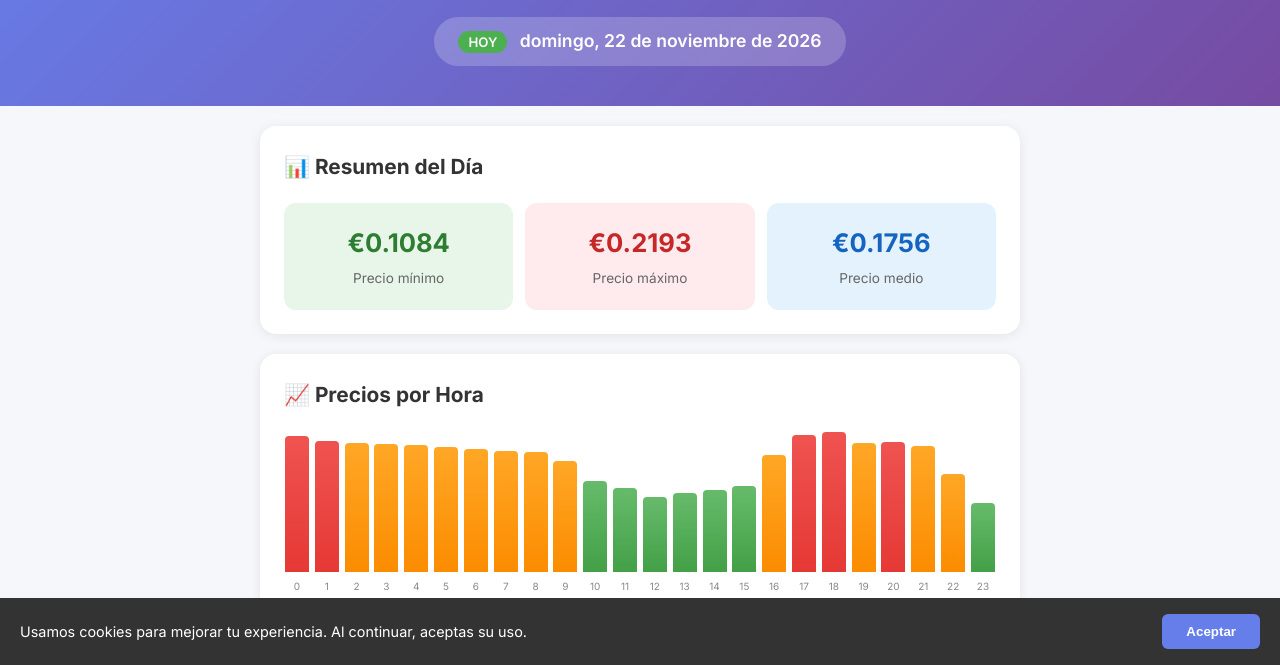
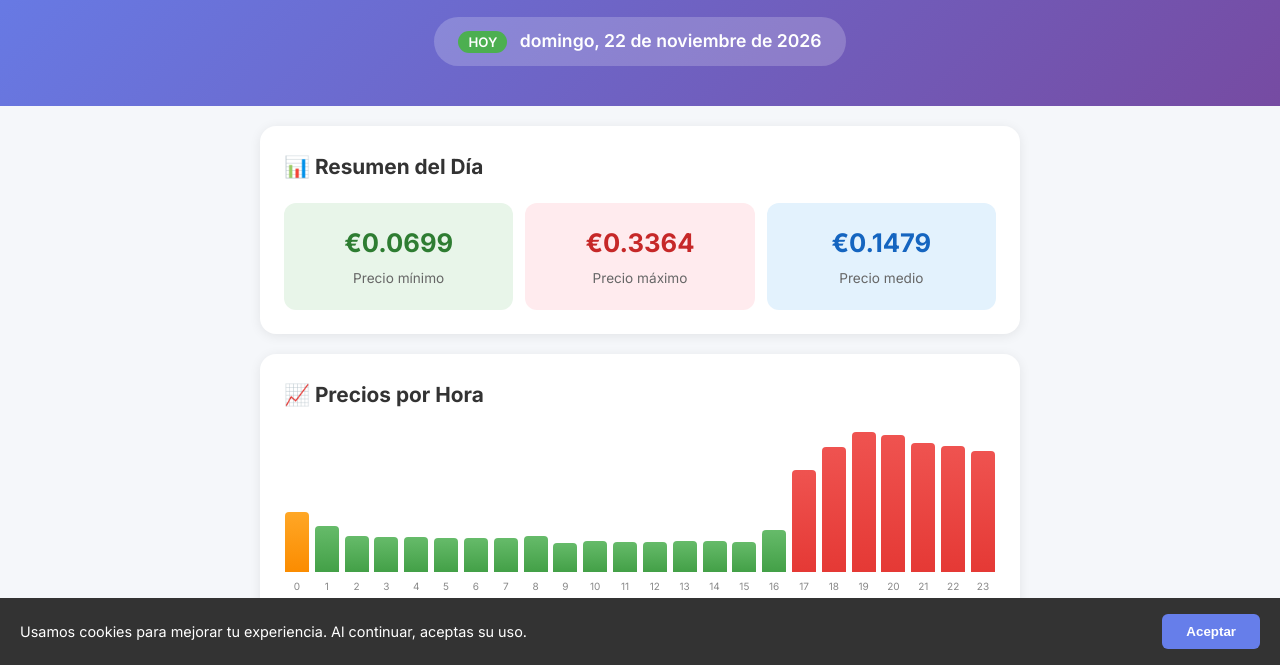
Before and after one commit to plc105226-byte/luzfacil, a plain HTML site: page index.html in a window 1280 px wide. Shown: the part 135-800 px from the top of the page. Drawn offline with Linux system fonts and the light colour scheme.

Commit message:
Update prices for 2026-11-21

```diff
--- a/index.html
+++ b/index.html
@@ -566,30 +566,30 @@
   <script>
     // PRICE DATA - Updated by update_prices.R
     const priceData = [
-      { hour: 0, price: 212.9 },
-      { hour: 1, price: 205.0 },
-      { hour: 2, price: 201.2 },
-      { hour: 3, price: 199.7 },
-      { hour: 4, price: 198.8 },
-      { hour: 5, price: 196.2 },
-      { hour: 6, price: 192.7 },
-      { hour: 7, price: 189.5 },
-      { hour: 8, price: 187.6 },
-      { hour: 9, price: 173.2 },
-      { hour: 10, price: 142.0 },
-      { hour: 11, price: 131.8 },
-      { hour: 12, price: 117.3 },
-      { hour: 13, price: 123.5 },
-      { hour: 14, price: 128.7 },
-      { hour: 15, price: 135.2 },
-      { hour: 16, price: 182.7 },
-      { hour: 17, price: 214.2 },
-      { hour: 18, price: 219.3 },
-      { hour: 19, price: 201.1 },
-      { hour: 20, price: 203.8 },
-      { hour: 21, price: 196.8 },
-      { hour: 22, price: 153.2 },
-      { hour: 23, price: 108.4 }
+      { hour: 0, price: 143.4 },
+      { hour: 1, price: 110.4 },
+      { hour: 2, price: 85.0 },
+      { hour: 3, price: 82.9 },
+      { hour: 4, price: 83.9 },
+      { hour: 5, price: 81.2 },
+      { hour: 6, price: 81.2 },
+      { hour: 7, price: 80.2 },
+      { hour: 8, price: 86.4 },
+      { hour: 9, price: 69.9 },
+      { hour: 10, price: 73.6 },
+      { hour: 11, price: 72.0 },
+      { hour: 12, price: 71.9 },
+      { hour: 13, price: 73.3 },
+      { hour: 14, price: 72.9 },
+      { hour: 15, price: 71.4 },
+      { hour: 16, price: 100.1 },
+      { hour: 17, price: 244.1 },
+      { hour: 18, price: 299.9 },
+      { hour: 19, price: 336.4 },
+      { hour: 20, price: 328.4 },
+      { hour: 21, price: 309.7 },
+      { hour: 22, price: 302.0 },
+      { hour: 23, price: 289.2 }
     ];
 
     function getSpainTime() {
```
